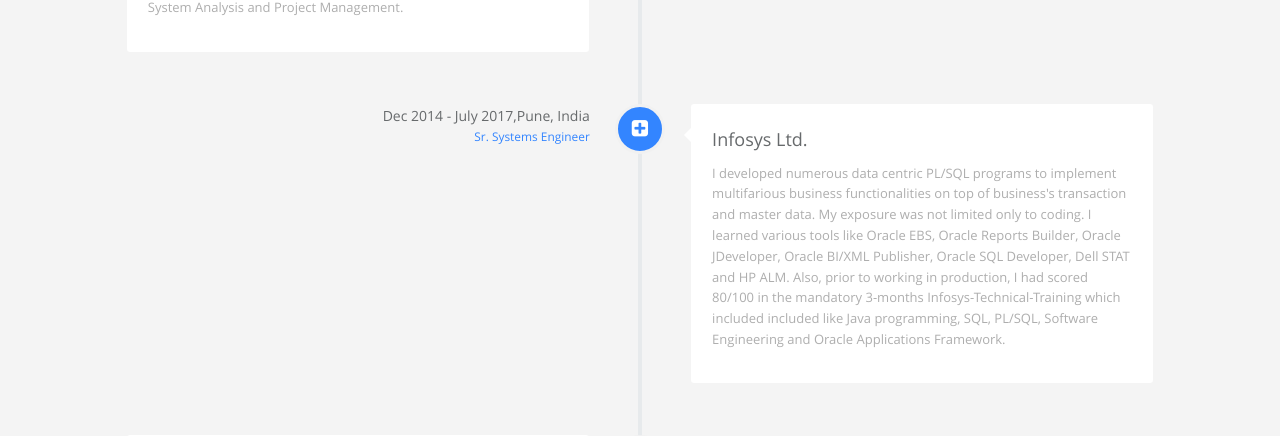
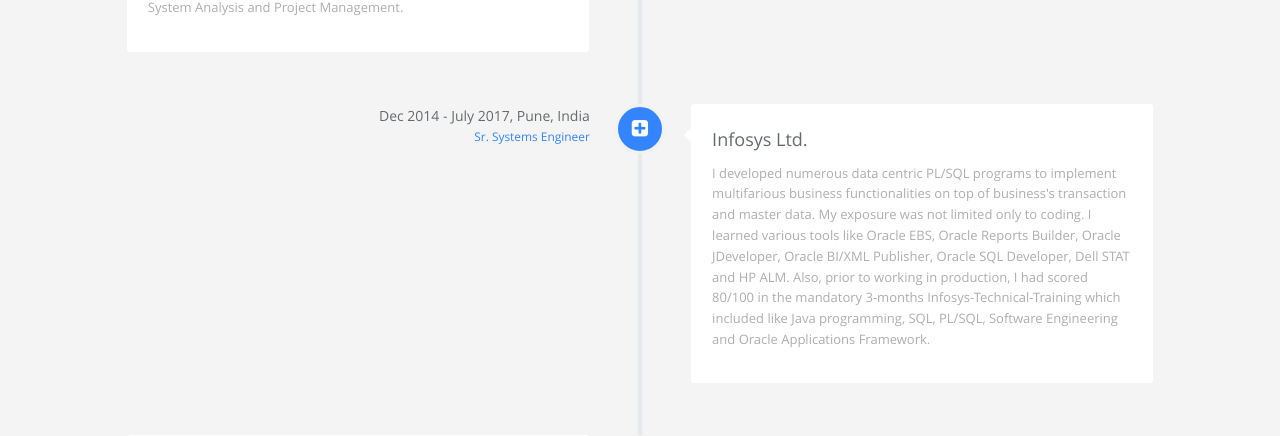
Before and after one commit to PrashantShivajiBhapkar/PrashantShivajiBBhapkar.github.io, a Jekyll site: the page built from index.html, in a window 1280 px wide and 900 px high, scrolled down 1108 px. Shown: the part 154-590 px from the top of the window. Built offline with Jekyll 4.4.1, drawn with Linux system fonts in a browser that asks for light colours.

Commit message:
Edited Career details

```diff
--- a/_data/index/careers.yml
+++ b/_data/index/careers.yml
@@ -17,9 +17,9 @@
     detail: Infosys Ltd.
   desc:
     detail: >
-      I developed numerous data centric PL/SQL programs to implement multifarious business functionalities on top of business's transaction and master data. My exposure was not limited only to coding. I learned various tools like Oracle EBS, Oracle Reports Builder, Oracle JDeveloper, Oracle BI/XML Publisher, Oracle SQL Developer, Dell STAT and HP ALM. Also, prior to working in production, I had scored 80/100 in the mandatory 3-months Infosys-Technical-Training which included included like Java programming, SQL, PL/SQL, Software Engineering and Oracle Applications Framework.
+      I developed numerous data centric PL/SQL programs to implement multifarious business functionalities on top of business's transaction and master data. My exposure was not limited only to coding. I learned various tools like Oracle EBS, Oracle Reports Builder, Oracle JDeveloper, Oracle BI/XML Publisher, Oracle SQL Developer, Dell STAT and HP ALM. Also, prior to working in production, I had scored 80/100 in the mandatory 3-months Infosys-Technical-Training which included like Java programming, SQL, PL/SQL, Software Engineering and Oracle Applications Framework.
   date:
-    detail: Dec 2014 - July 2017,Pune, India
+    detail: Dec 2014 - July 2017, Pune, India
   job:
     detail: Sr. Systems Engineer
   icon: fa-plus-square
```
